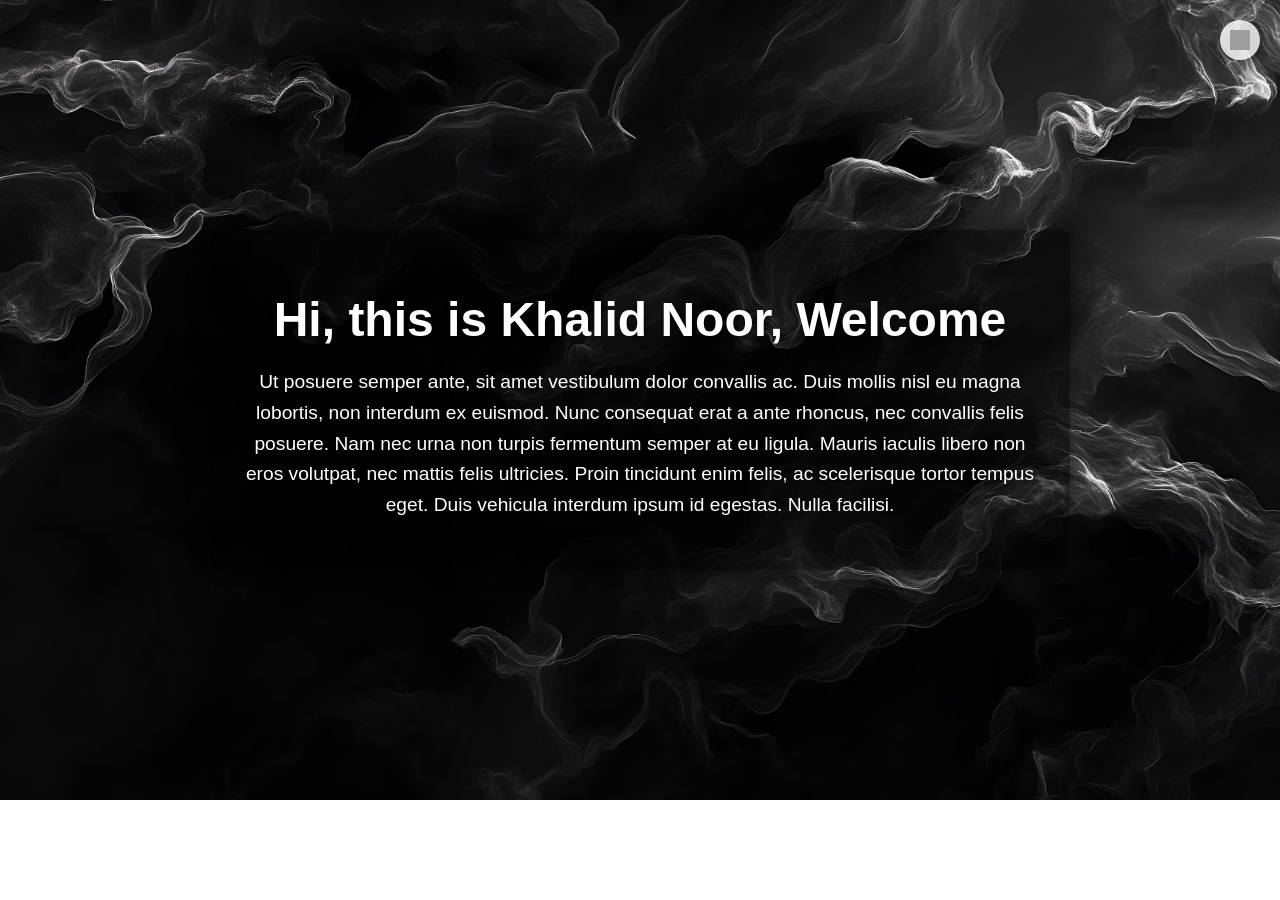
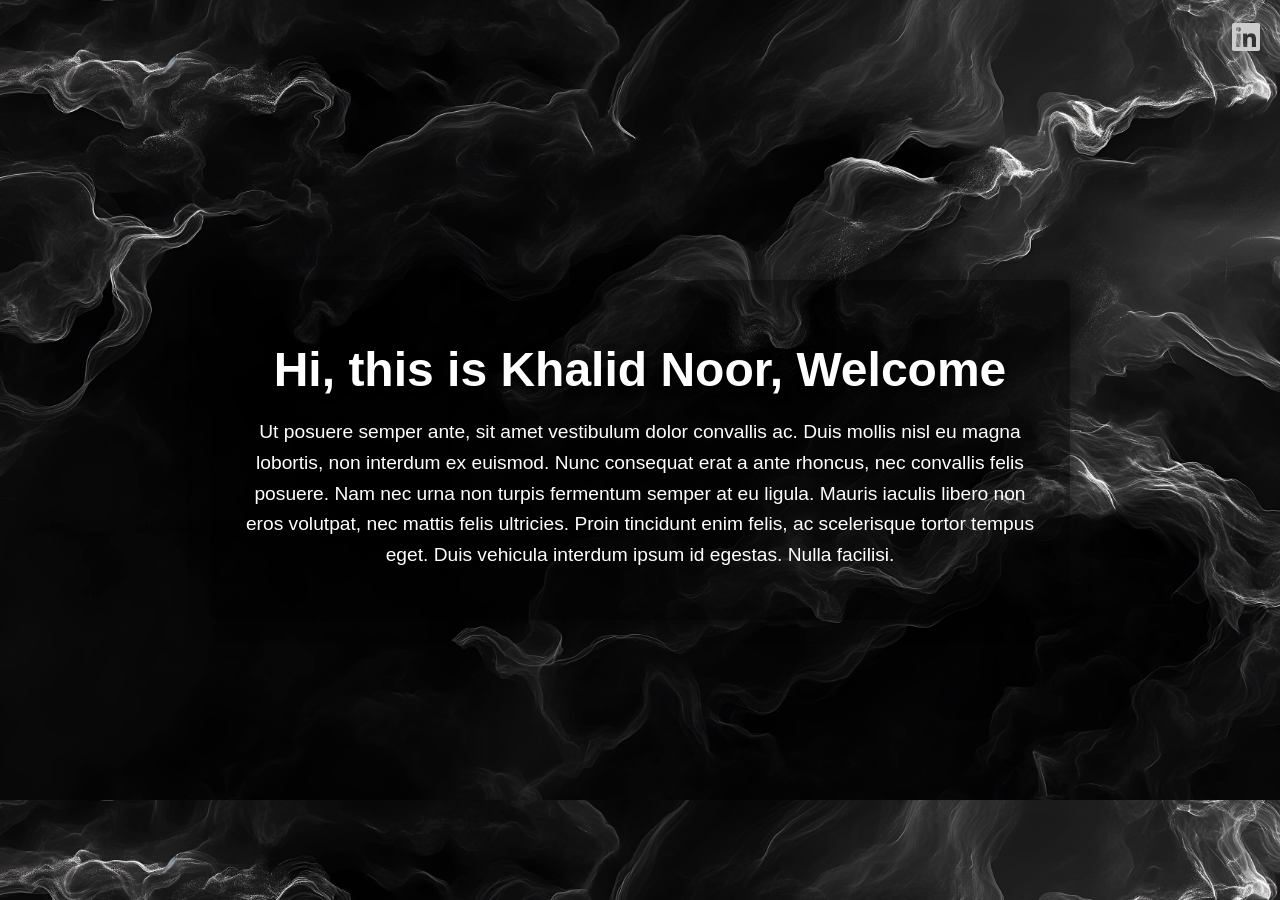
Before and after one commit to khalidno0r/khalidwebsite, a plain HTML site: page index.html in a window 1280 px wide. Before the commit the page ends 800 px from the top, so only its background shows below. Drawn offline with Linux system fonts and the light colour scheme; grey boxes are pictures that could not be loaded.

Commit message:
Add files via upload

```diff
--- a/index.html
+++ b/index.html
@@ -4,51 +4,26 @@
   <meta charset="UTF-8" />
   <meta name="viewport" content="width=device-width, initial-scale=1.0" />
   <title>Welcome - Khalid Noor</title>
+  <link rel="stylesheet" href="https://cdnjs.cloudflare.com/ajax/libs/font-awesome/6.4.0/css/all.min.css">
   <style>
     html, body {
       height: 100%;
       margin: 0;
       padding: 0;
-      overflow-x: hidden; /* Prevents horizontal scroll */
-      background: url('aesthetic-smoke-dark-desktop-wallpaper.jpg') no-repeat center center fixed;
-      background-size: cover;
+      overflow-x: hidden; /* Prevent horizontal scroll */
     }
 
     body {
       font-family: Arial, sans-serif;
+      background: url('aesthetic-smoke-dark-desktop-wallpaper.jpg') no-repeat center center fixed;
+      background-size: cover;
       color: #ffffff;
       display: flex;
       align-items: center;
       justify-content: center;
       text-align: center;
       padding: 50px;
-      box-sizing: border-box;
-    }
-
-    /* LinkedIn icon */
-    .linkedin-icon {
-      position: fixed;
-      top: 20px;
-      right: 20px;
-      width: 40px;
-      height: 40px;
-      background-color: rgba(255, 255, 255, 0.8);
-      border-radius: 50%;
-      display: flex;
-      align-items: center;
-      justify-content: center;
-      box-shadow: 0 0 10px rgba(0,0,0,0.5);
-      transition: background-color 0.3s ease;
-      z-index: 1000;
-    }
-
-    .linkedin-icon:hover {
-      background-color: rgba(255, 255, 255, 1);
-    }
-
-    .linkedin-icon img {
-      width: 20px;
-      height: 20px;
+      min-height: 100vh;
     }
 
     .container {
@@ -69,12 +44,26 @@
       font-size: 1.2em;
       line-height: 1.6;
     }
+
+    /* LinkedIn icon */
+    .linkedin-icon {
+      position: fixed;
+      top: 20px;
+      right: 20px;
+      font-size: 32px;
+      color: #ccc !important; /* Force whitish gray */
+      text-decoration: none;
+      z-index: 1000;
+    }
+    .linkedin-icon:hover {
+      color: #ffffff !important;
+    }
   </style>
 </head>
 <body>
   <!-- LinkedIn Icon -->
   <a href="https://www.linkedin.com/in/khalidnoor526/" target="_blank" class="linkedin-icon">
-    <img src="https://cdn-icons-png.flaticon.com/512/174/174857.png" alt="LinkedIn">
+    <i class="fab fa-linkedin"></i>
   </a>
 
   <div class="container">
```
